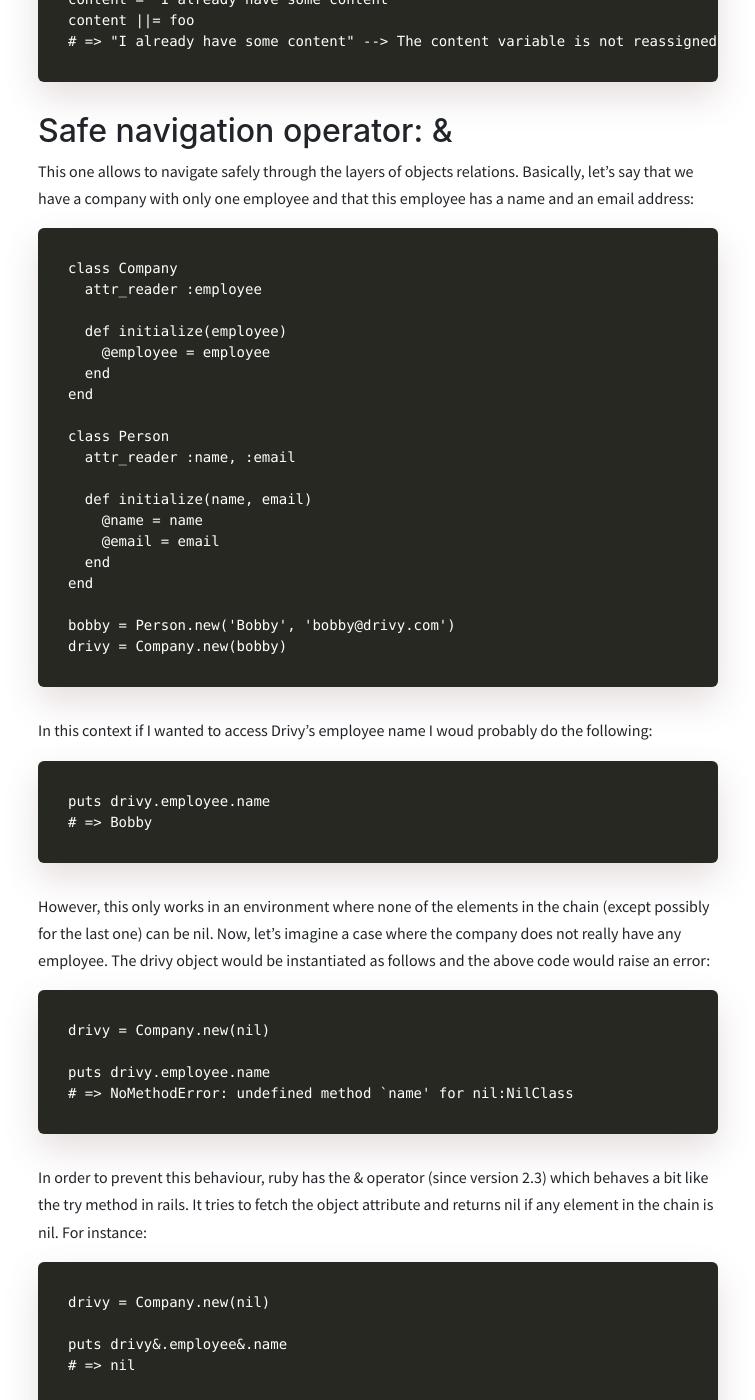
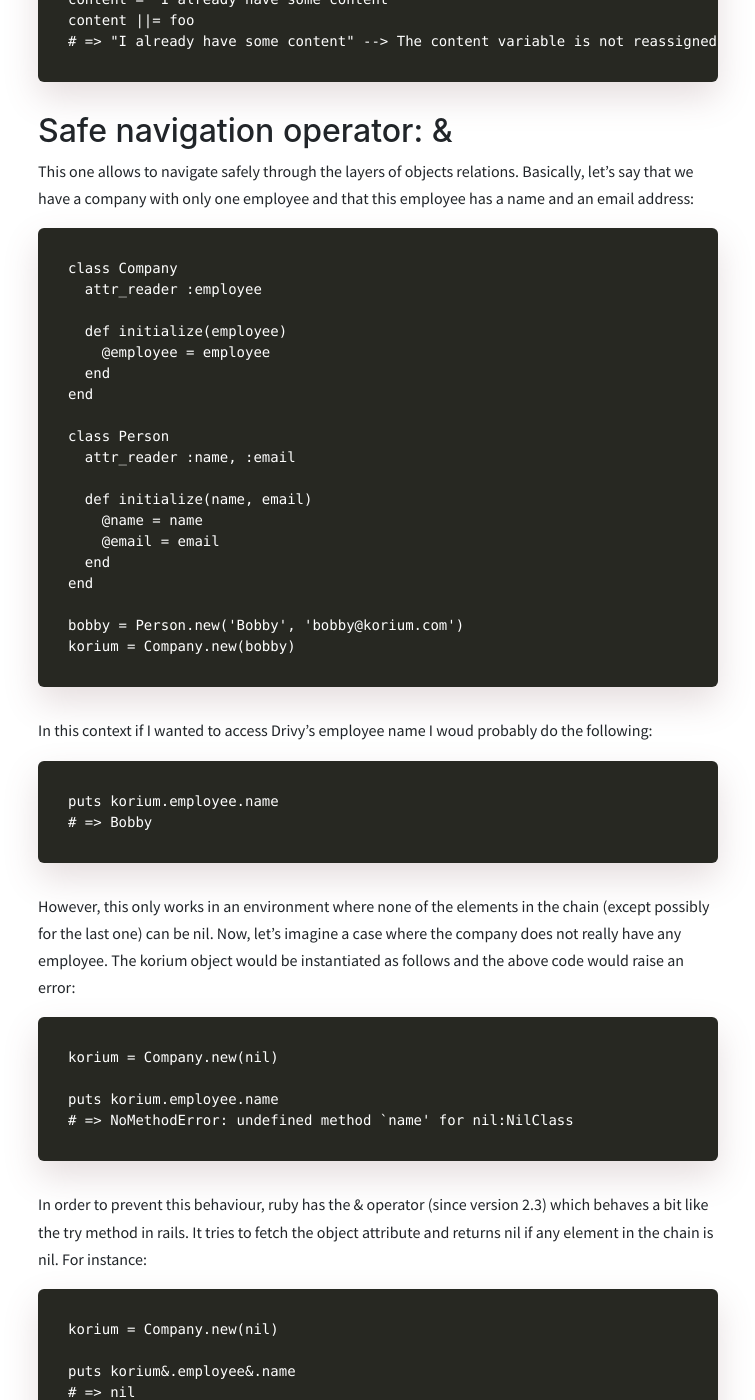
Before and after one commit to alexandrebk/alexandrebk.github.io, a Jekyll site: the page built from _posts/2019-08-07-tricks_junior_dev.md, in a window 1280 px wide and 1400 px high, scrolled down 834 px. Shown: the whole window, without its empty margins (262-1017 px from the left). Built offline with Jekyll 4.4.1, drawn with Linux system fonts in a browser that asks for light colours; nearby versions of some CDN libraries; some of the changed text lies outside the part shown.

````diff
--- a/_posts/2019-08-07-tricks_junior_dev.md
+++ b/_posts/2019-08-07-tricks_junior_dev.md
@@ -52,32 +52,32 @@
   end
 end
 
-bobby = Person.new('Bobby', 'bobby@drivy.com')
-drivy = Company.new(bobby)
+bobby = Person.new('Bobby', 'bobby@korium.com')
+korium = Company.new(bobby)
 ```
 
 In this context if I wanted to access Drivy’s employee name I woud probably do the following:
 
 ```
-puts drivy.employee.name
+puts korium.employee.name
 # => Bobby
 ```
 
-However, this only works in an environment where none of the elements in the chain (except possibly for the last one) can be nil. Now, let’s imagine a case where the company does not really have any employee. The drivy object would be instantiated as follows and the above code would raise an error:
+However, this only works in an environment where none of the elements in the chain (except possibly for the last one) can be nil. Now, let’s imagine a case where the company does not really have any employee. The korium object would be instantiated as follows and the above code would raise an error:
 
 ```
-drivy = Company.new(nil)
+korium = Company.new(nil)
 
-puts drivy.employee.name
+puts korium.employee.name
 # => NoMethodError: undefined method `name' for nil:NilClass
 ```
 
 In order to prevent this behaviour, ruby has the & operator (since version 2.3) which behaves a bit like the try method in rails. It tries to fetch the object attribute and returns nil if any element in the chain is nil. For instance:
 
 ```
-drivy = Company.new(nil)
+korium = Company.new(nil)
 
-puts drivy&.employee&.name
+puts korium&.employee&.name
 # => nil
 
 google = Company.new(bobby)
````
Also changed, not shown: other parts of _posts/2019-08-07-tricks_junior_dev.md (+4 -0 lines).
